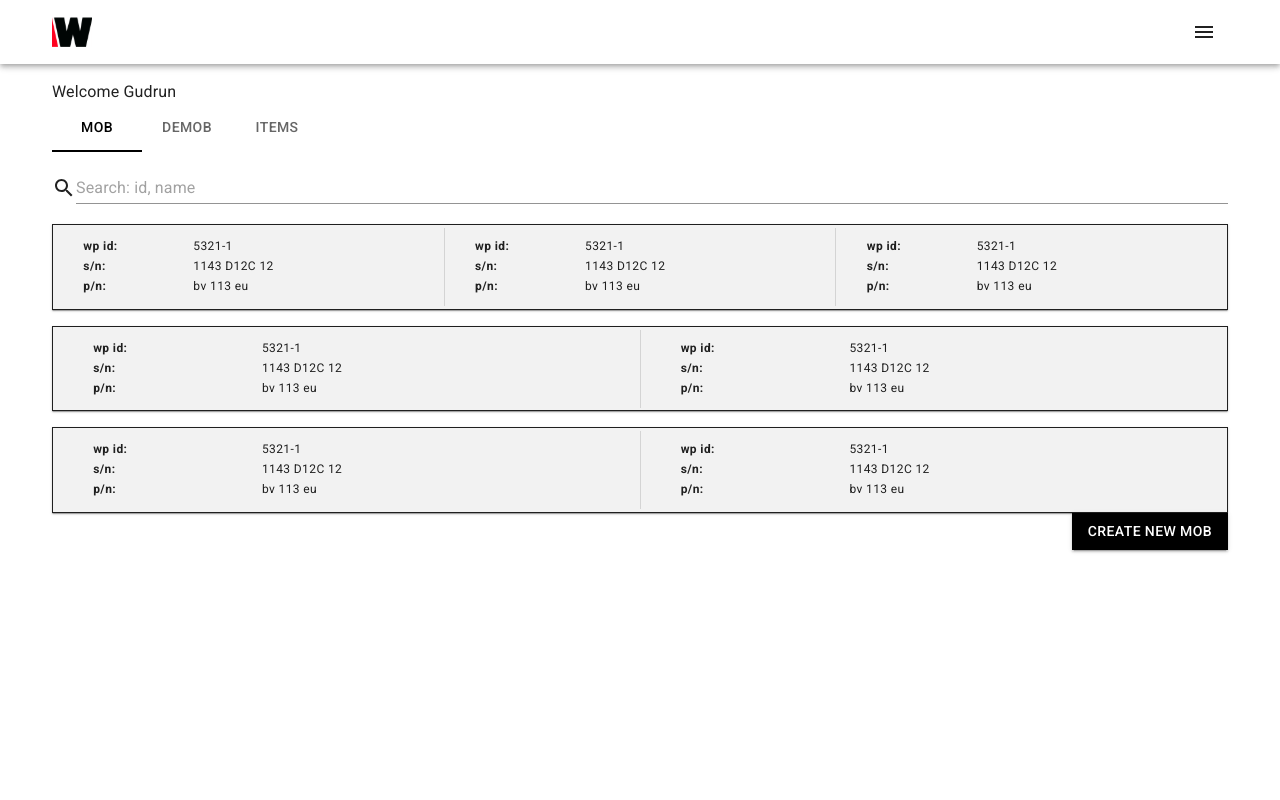
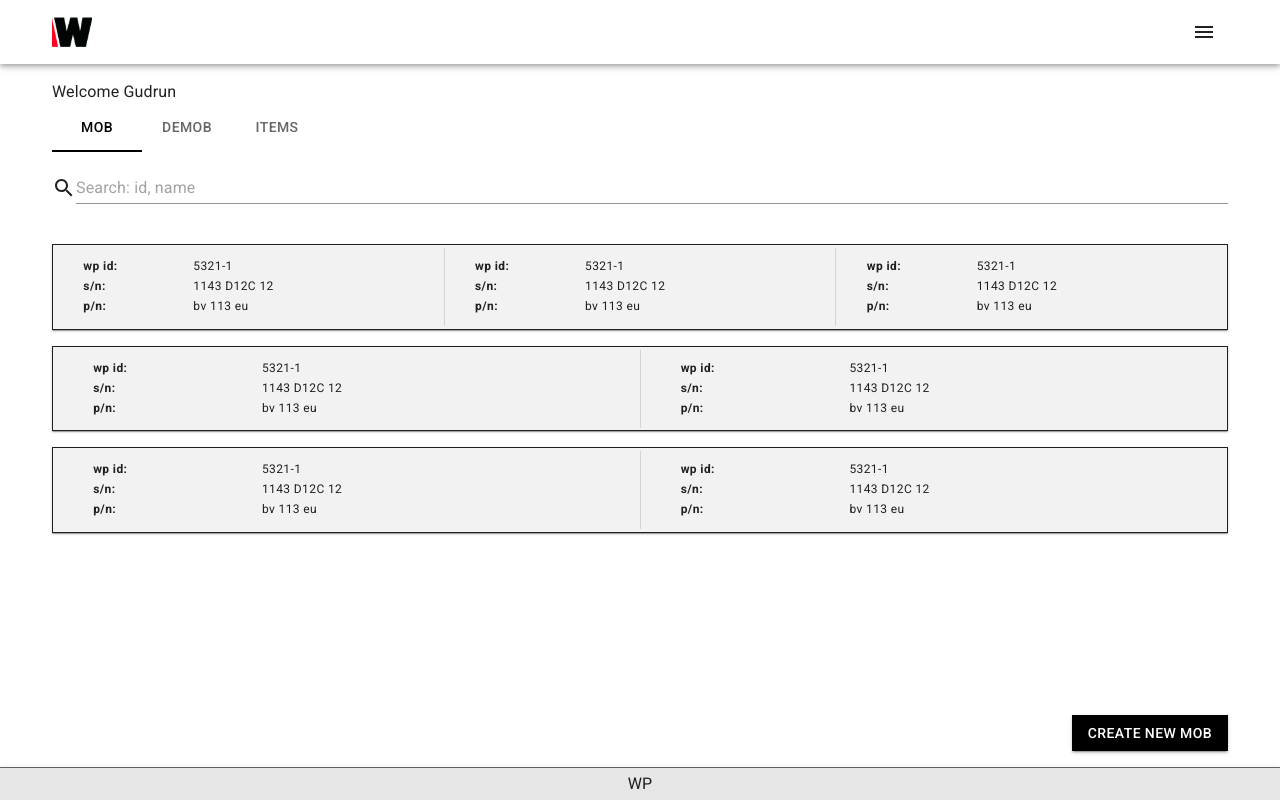
Before and after one commit to OptiCorp/checklist-app, a React (Vite) app: page / in a window 1280 px wide. Built offline with nearby package versions, Linux system fonts and the light colour scheme; what @azure/msal-react would draw is missing.

Commit message:
fixed bottom buttons with portal. Added footer on bottom

```diff
--- a/src/App.tsx
+++ b/src/App.tsx
@@ -27,7 +27,7 @@ import { lightTheme } from './theme';
 
 const router = createBrowserRouter(
     createRoutesFromElements(
-        <Route element={<RootLayout />}>
+        <Route element={<RootLayout />} errorElement={<ErrorPage />}>
             <Route element={<LandingPage />} path="/"></Route>
             <Route element={<NewMobilization />} path="newMob"></Route>
             <Route element={<MobDemobPage />} path="mobdemob" errorElement={<ErrorPage />}></Route>
--- a/src/components/BottomButtons/BottomButtons.tsx
+++ b/src/components/BottomButtons/BottomButtons.tsx
@@ -1,26 +1,34 @@
-import { Box, useMediaQuery } from '@mui/material';
+import { Box } from '@mui/material';
 import React, { FC } from 'react';
+import ReactDOM from 'react-dom';
 
 interface Props {
     children: JSX.Element[] | JSX.Element;
 }
 
 const BottomButtons: FC<Props> = ({ children }) => {
-    const matches = useMediaQuery('(min-width:600px)');
+    const [domReady, setDomReady] = React.useState(false);
 
-    return (
-        <Box
-            sx={{
-                position: 'absolute',
-                right: 0,
-                bottom: 0,
-                px: matches ? '12px' : '8px',
-                py: '1rem',
-            }}
-        >
-            {children}
-        </Box>
-    ); //TODO:
+    React.useEffect(() => {
+        setDomReady(true);
+    }, []);
+
+    return domReady
+        ? ReactDOM.createPortal(
+              <Box
+                  sx={{
+                      display: 'flex',
+                      justifyContent: 'flex-end',
+                      marginTop: 'auto',
+                      pt: '1rem',
+                  }}
+              >
+                  {children}
+              </Box>,
+              document.getElementById('bottom-buttons')
+          )
+        : null;
+    //const matches = useMediaQuery('(min-width:600px)');
 };
 
 export default BottomButtons;
--- /dev/null
+++ b/src/components/Footer/Footer.tsx
@@ -0,0 +1,26 @@
+import { Box, Divider, Paper, Typography } from '@mui/material';
+
+const Footer = () => {
+    return (
+        <Box marginTop={'1rem'}>
+            <Divider sx={{ bgcolor: 'black', opacity: 0.6 }}></Divider>
+            <Paper
+                sx={{
+                    bottom: 0,
+                    left: 0,
+                    right: 0,
+                    display: 'flex',
+                    justifyContent: 'center',
+                    alignItems: 'center',
+                    minHeight: '2rem',
+                    bgcolor: '#e6e6e6',
+                }}
+                elevation={3}
+            >
+                <Typography variant="body1">WP</Typography>
+            </Paper>
+        </Box>
+    );
+};
+
+export default Footer;
--- a/src/components/Part/ChecklistTemplateDetailsMain.tsx
+++ b/src/components/Part/ChecklistTemplateDetailsMain.tsx
@@ -42,11 +42,11 @@ const ChecklistTemplateDetailsMain = ({
             </Stack>
             <BottomButtons>
                 {createOrEdit == 'create' ? (
-                    <Button sx={{ marginTop: 'auto' }} onClick={onCreate} variant="contained">
+                    <Button onClick={onCreate} variant="contained">
                         Create
                     </Button>
                 ) : (
-                    <Button sx={{ marginTop: 'auto' }} onClick={onEdit} variant="contained">
+                    <Button onClick={onEdit} variant="contained">
                         Save
                     </Button>
                 )}
--- a/src/components/landingPage/MobilizationTab.tsx
+++ b/src/components/landingPage/MobilizationTab.tsx
@@ -3,6 +3,7 @@ import { useNavigate } from 'react-router-dom';
 import styled from 'styled-components';
 import CardWrapper from '../UI/CardWrapper';
 import CardWrapperList, { listTextType } from '../UI/CardWrapperList';
+import BottomButtons from '../BottomButtons/BottomButtons';
 
 export const StyledUl = styled.ul`
     list-style-type: none;
@@ -55,9 +56,15 @@ const MobilizationTab = () => {
                     <CardWrapper firstChild={firstText} secondChild={secondText}></CardWrapper>
                 </Stack>
             </Box>
-            <Button variant="contained" onClick={() => navigate('newMob')} sx={{ float: 'right' }}>
-                Create new mob
-            </Button>
+            <BottomButtons>
+                <Button
+                    variant="contained"
+                    onClick={() => navigate('newMob')}
+                    sx={{ marginTop: 'auto' }}
+                >
+                    Create new mob
+                </Button>
+            </BottomButtons>
         </>
     );
 };
--- a/src/pages/LandingPage/LandingPage.tsx
+++ b/src/pages/LandingPage/LandingPage.tsx
@@ -1,5 +1,5 @@
-import { Box, Typography } from '@mui/material';
-import React, { useContext } from 'react';
+import { Typography } from '@mui/material';
+import { useContext } from 'react';
 import OverViewTabs from '../../components/landingPage/OverViewTabs';
 import { BreadcrumbsContext } from '../../store/breadcrumbsContext';
 
@@ -9,10 +9,10 @@ const LandingPage = () => {
     console.log(state.links);
 
     return (
-        <Box>
+        <>
             <Typography variant="body1">Welcome Gudrun</Typography>
             <OverViewTabs></OverViewTabs>
-        </Box>
+        </>
     );
 };
 
--- a/src/pages/RootLayout.tsx
+++ b/src/pages/RootLayout.tsx
@@ -1,6 +1,7 @@
-import { Container, CssBaseline, styled } from '@mui/material';
+import { Box, Container, CssBaseline, styled } from '@mui/material';
 import { useReducer } from 'react';
 import { Outlet } from 'react-router-dom';
+import Footer from '../components/Footer/Footer';
 import TopBar from '../components/Header/TopBar';
 import { BreadcrumbsContext, InitialBreadcrumbState } from '../store/breadcrumbsContext';
 import { breadcrumbsReducer } from '../store/breadcrumbsContext/BreadcrumbsReducer';
@@ -26,10 +27,15 @@ const RootLayout = () => {
             <TopBar />
             <main>
                 <BreadcrumbsContext.Provider value={{ state, dispatch }}>
-                    <MainContainer maxWidth={'lg'} sx={{ position: 'relative' }}>
+                    <MainContainer
+                        maxWidth={'lg'}
+                        sx={{ display: 'flex', flexDirection: 'column' }}
+                    >
                         <Outlet />
+                        <Box id="bottom-buttons" sx={{ marginTop: 'auto' }}></Box>
                     </MainContainer>
                 </BreadcrumbsContext.Provider>
+                <Footer></Footer>
             </main>
         </>
     );
--- a/src/pages/mobDeMob/NewMobilization/NewMobilization.tsx
+++ b/src/pages/mobDeMob/NewMobilization/NewMobilization.tsx
@@ -6,6 +6,7 @@ import CardWrapper from '../../../components/UI/CardWrapper';
 import CardWrapperList, { listTextType } from '../../../components/UI/CardWrapperList';
 import SearchAutoComplete from '../../../components/UI/SearchAutoComplete';
 import { Film, RecentOrSearch } from '../../../components/landingPage/OverViewTabs';
+import BottomButtons from '../../../components/BottomButtons/BottomButtons';
 
 const top5Films: Film[] = [
     { title: 'Forrest Gump', year: 1994 },
@@ -132,9 +133,12 @@ const NewMobilization = () => {
                     <CardWrapper firstChild={firstText} secondChild={secondText}></CardWrapper>
                 </Stack>
             </Box>
-            <Button variant="contained" sx={{ float: 'right' }}>
-                Save
-            </Button>
+
+            <BottomButtons>
+                <Button variant="contained" sx={{ float: 'right' }}>
+                    Save
+                </Button>
+            </BottomButtons>
         </>
     );
 };
--- a/src/pages/part/ChecklistTemplateDetailsPage.tsx
+++ b/src/pages/part/ChecklistTemplateDetailsPage.tsx
@@ -2,6 +2,8 @@ import { useState } from 'react';
 import ChecklistTemplateDetailsMain from '../../components/Part/ChecklistTemplateDetailsMain';
 import PartTopHeader from '../../components/Part/PartTopHeader';
 import { PartType } from '../../utils/types';
+
+export type CreateOrEdit = 'create' | 'edit';
 
 export type Part = {
     partId: string;
@@ -23,6 +25,7 @@ const dummyPart: Part = {
 };
 
 const ChecklistTemplateDetailsPage = () => {
+    //const [createOrEdit, setCreateOrEdit] = useState<CreateOrEdit>('create');
     const [textFields, setTextFields] = useState([
         { text: 'first one here' },
         { text: 'second here' },
```
Also changed, not shown: src/components/PageMainContent.tsx (added, +12 -0 lines).
